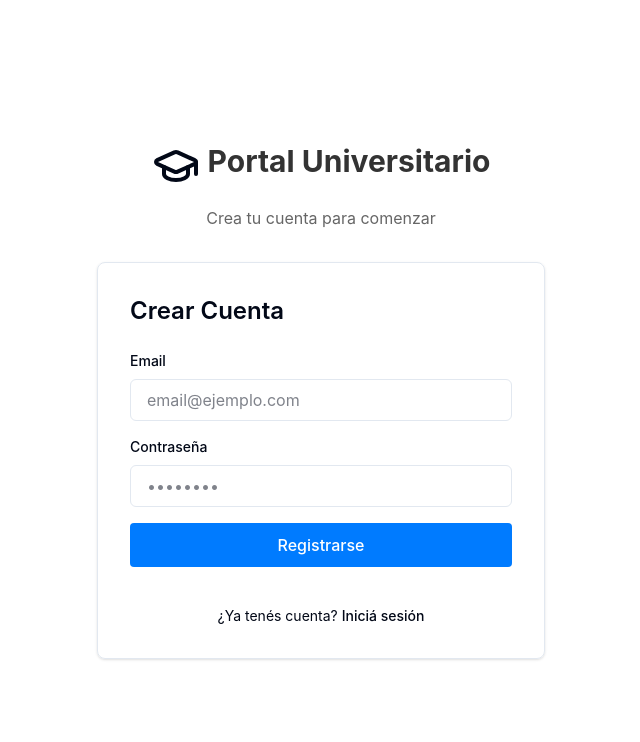
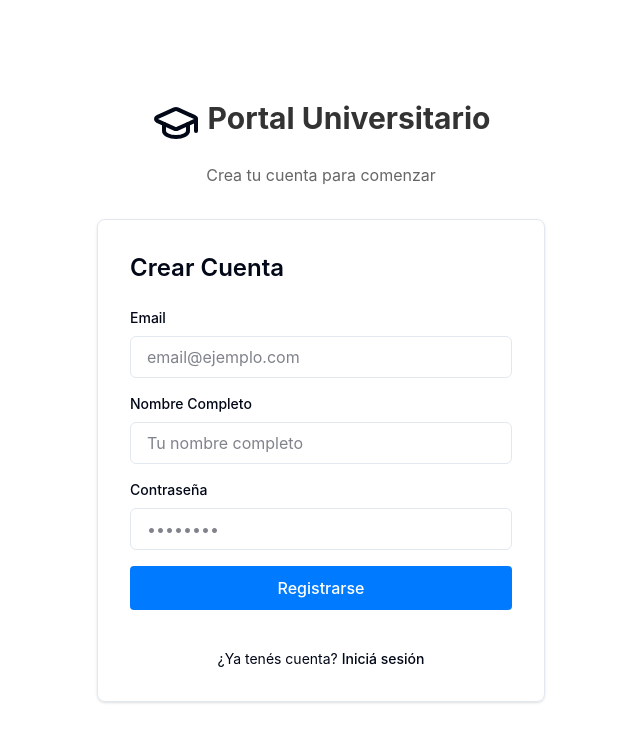
Before and after one commit to Ninsumb/TP-Proyecto-Scholarium, a React (Vite) app in the folder frontend/: page /register in a window 1280 px wide. Shown: the top 742 px of the page, without its empty margins (319-959 px from the left). Built offline with nearby package versions, Linux system fonts and the light colour scheme.

Commit message:
fix: nombre en registro

```diff
--- a/frontend/src/main/Components/AuthForm.tsx
+++ b/frontend/src/main/Components/AuthForm.tsx
@@ -11,7 +11,7 @@ interface AuthFormProps {
 
 export const AuthForm: React.FC<AuthFormProps> = ({ type, title, submitLabel }) => {
     const [email, setEmail] = useState('');
-    const [nombre, setNombre] = useState('USER') // FALTA EL CAMPO DEL NOMBRE EN EL REGISTRO
+    const [nombre, setNombre] = useState('')
     const [password, setPassword] = useState('');
     const [error, setError] = useState<string | null>(null);
     const [rememberMe, setRememberMe] = useState(false);
@@ -30,6 +30,11 @@ export const AuthForm: React.FC<AuthFormProps> = ({ type, title, submitLabel })
         }
         if (password.trim() === "") {
             setError("La contraseña no puede estar vacía");
+            return;
+        }
+
+        if (type === "register" && nombre.trim() === "") {
+            setError("El nombre no puede estar vacío");
             return;
         }
 
@@ -96,6 +101,29 @@ export const AuthForm: React.FC<AuthFormProps> = ({ type, title, submitLabel })
                                 placeholder={type === 'login' ? 'tu.correo@universidad.edu' : 'email@ejemplo.com'}
                             />
                         </div>
+
+                        {/* Campo Nombre (solo para registro) */}
+                        {type === 'register' && (
+                            <div>
+                                <label
+                                    htmlFor="nombre"
+                                    className="block text-sm font-medium text-foreground mb-2"
+                                >
+                                    Nombre Completo
+                                </label>
+                                <input
+                                    id="nombre"
+                                    type="text"
+                                    required
+                                    value={nombre}
+                                    onChange={(e) => setNombre(e.target.value)}
+                                    className={`w-full px-4 py-2 border rounded-md bg-background text-foreground focus:outline-none focus:ring-2 focus:ring-primary ${
+                                        error === "El nombre no puede estar vacío" ? 'border-red-500' : 'border-border'
+                                    }`}
+                                    placeholder="Tu nombre completo"
+                                />
+                            </div>
+                        )}
 
                         {/* Campo Password */}
                         <div>
```
